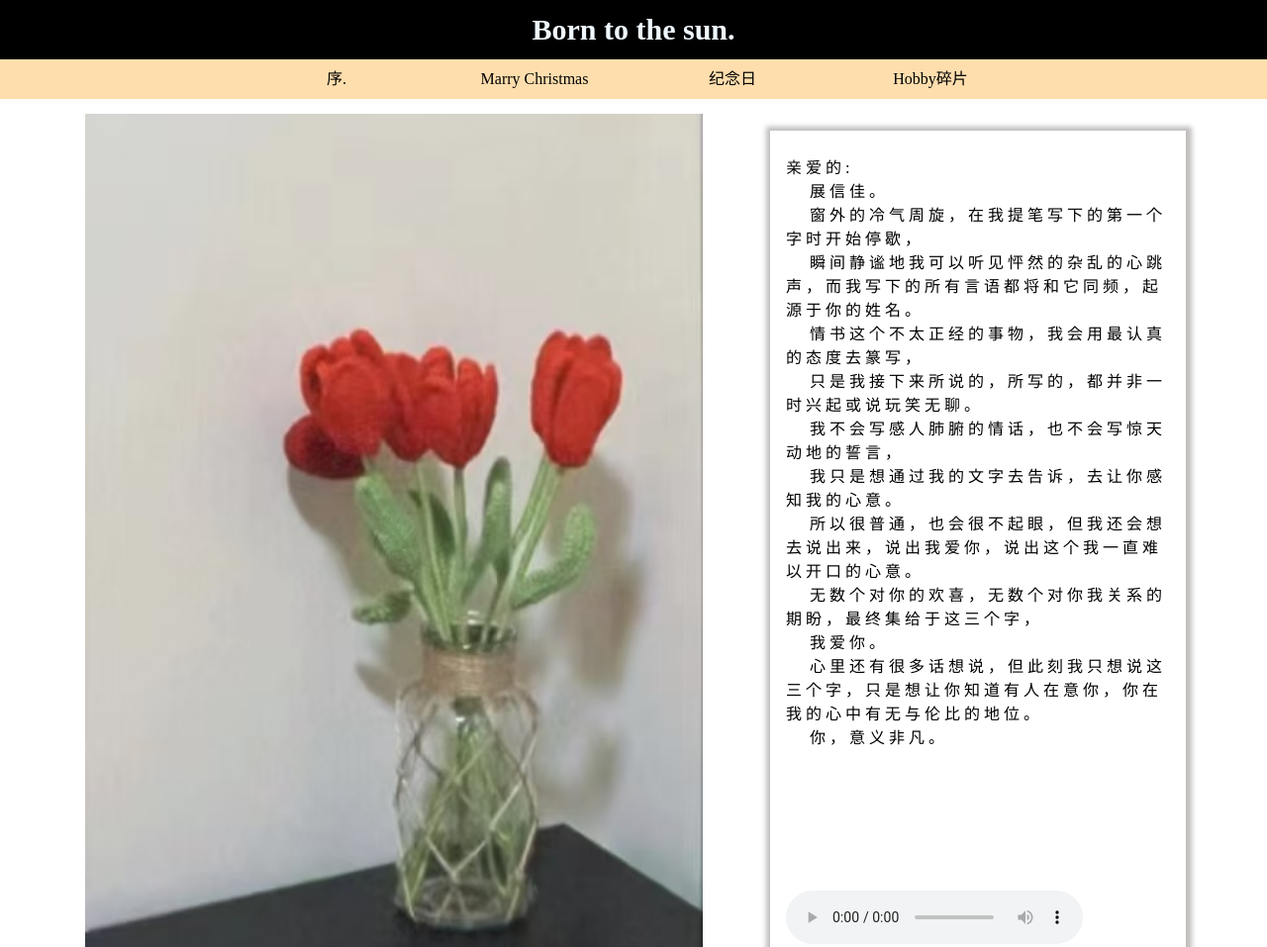
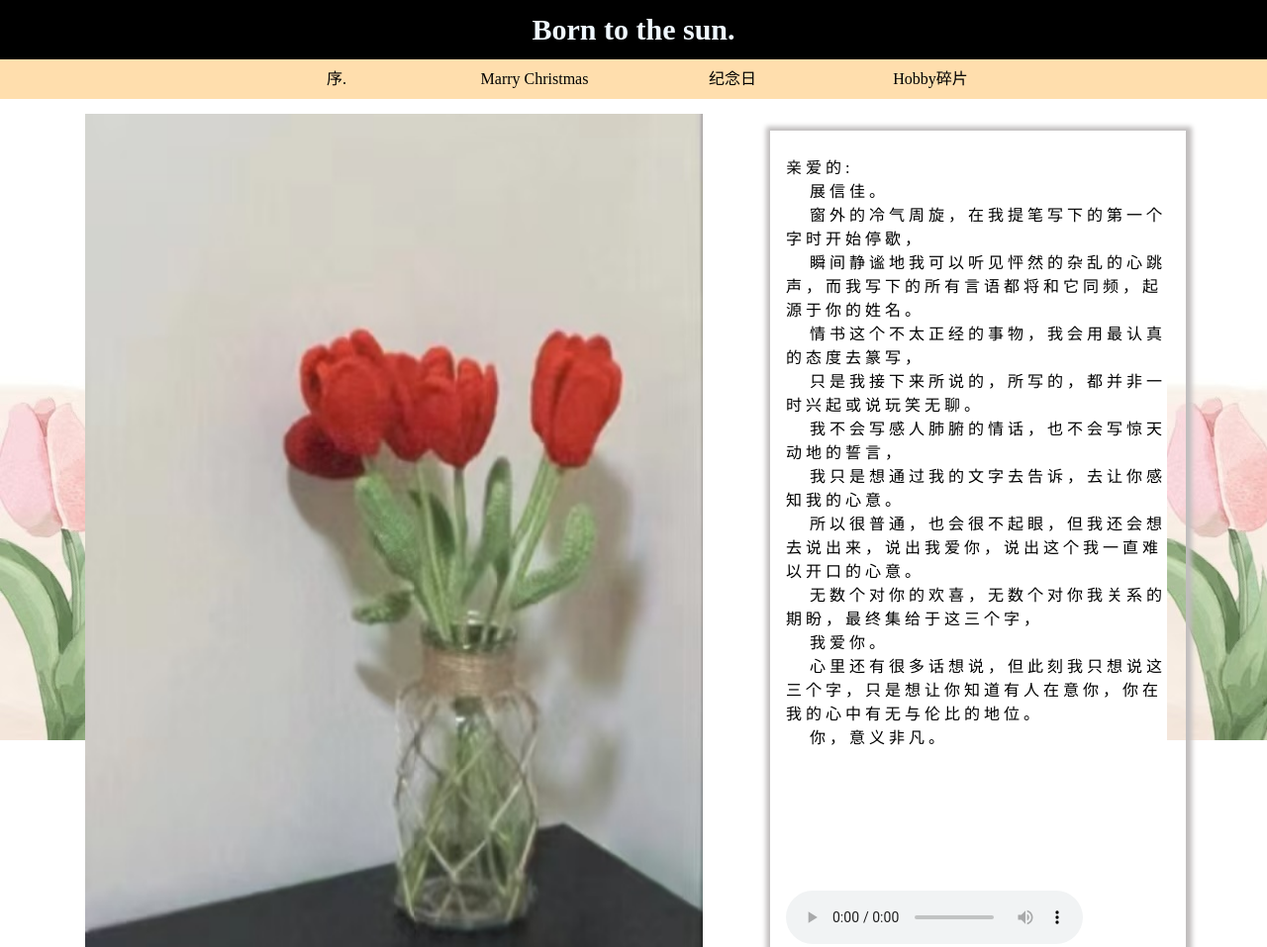
Before and after one commit to Love-chips/Love-chips.github.io, a plain HTML site: page 碎片.html in a window 1280 px wide. Shown: the top 957 px of the page at 99% size. Drawn offline with Linux system fonts and the light colour scheme.

Commit message:
Update 碎片.css

```diff
--- a/碎片.css
+++ b/碎片.css
@@ -1,5 +1,5 @@
  body {
- 	background: url(../img/碎片背景.jpg) repeat;
+ 	background: url(碎片背景.jpg) repeat;
  }
 
  .xiaoxin {
```
